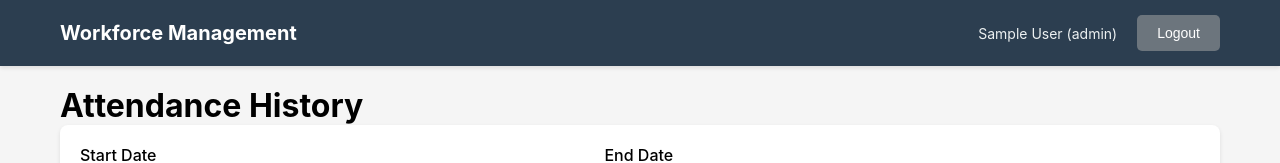
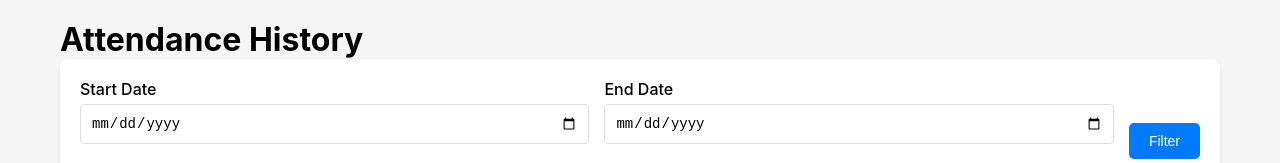
Before and after one commit to akshatsharma487/attandance-project, a React (Create React App) app in the folder frontend/: page /attendance in a window 1280 px wide. Shown: the top 163 px of the page. Built offline with nearby package versions, Linux system fonts and the light colour scheme; no server answers; sample sign-in values are in the browser's storage; the HTML template or start-up script is replaced by a standard one.

Commit message:
Update Attendance.js

```diff
--- a/frontend/src/pages/Attendance.js
+++ b/frontend/src/pages/Attendance.js
@@ -1,5 +1,4 @@
 import React, { useState, useEffect, useCallback } from 'react';
-import Navbar from '../components/Navbar';
 import { attendanceAPI } from '../utils/api';
 import { format } from 'date-fns';
 import './Attendance.css';
@@ -44,7 +43,6 @@ const Attendance = () => {
 
   return (
     <div>
-      <Navbar />
       <div className="container">
         <h1>Attendance History</h1>
 
```
